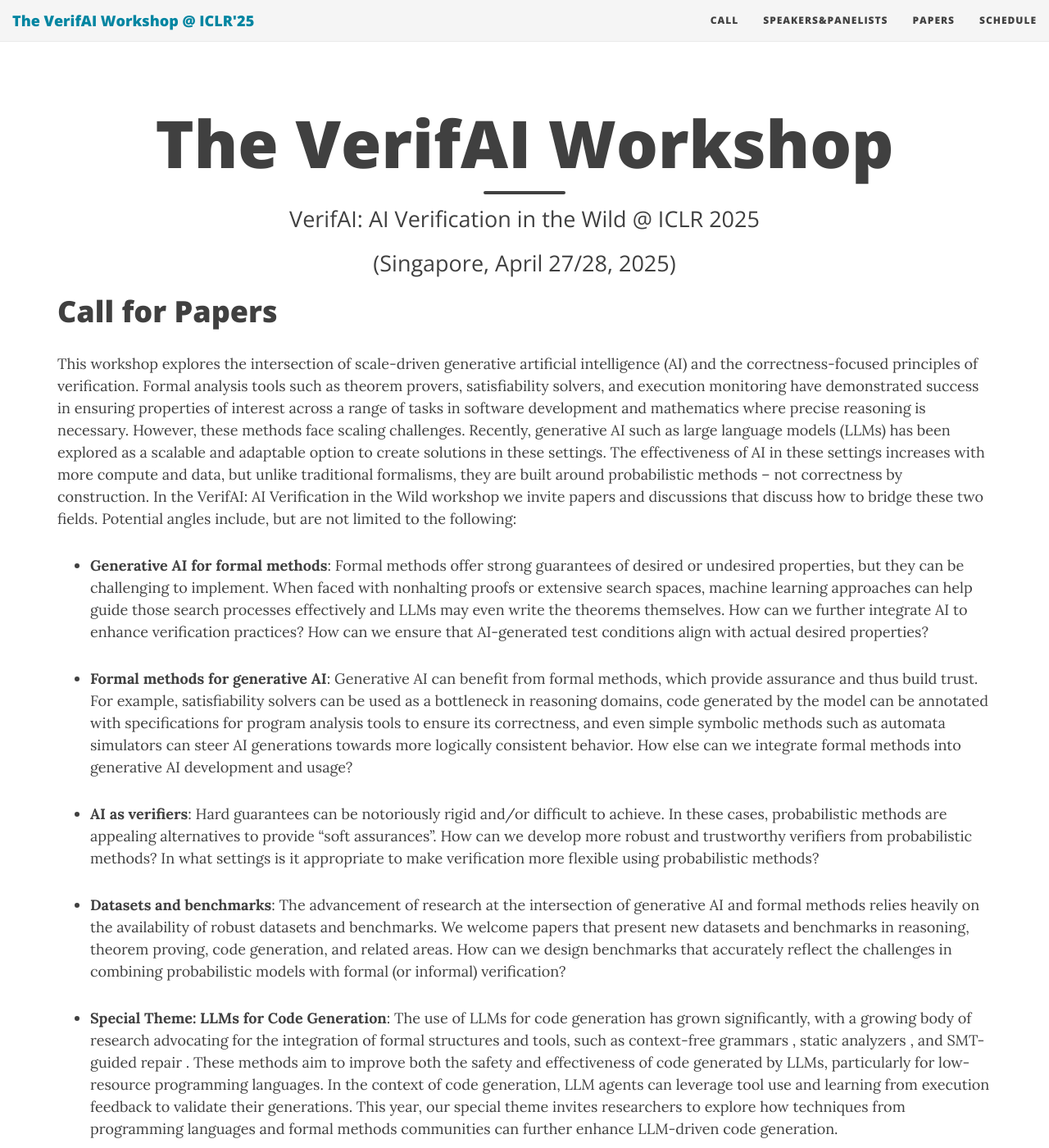
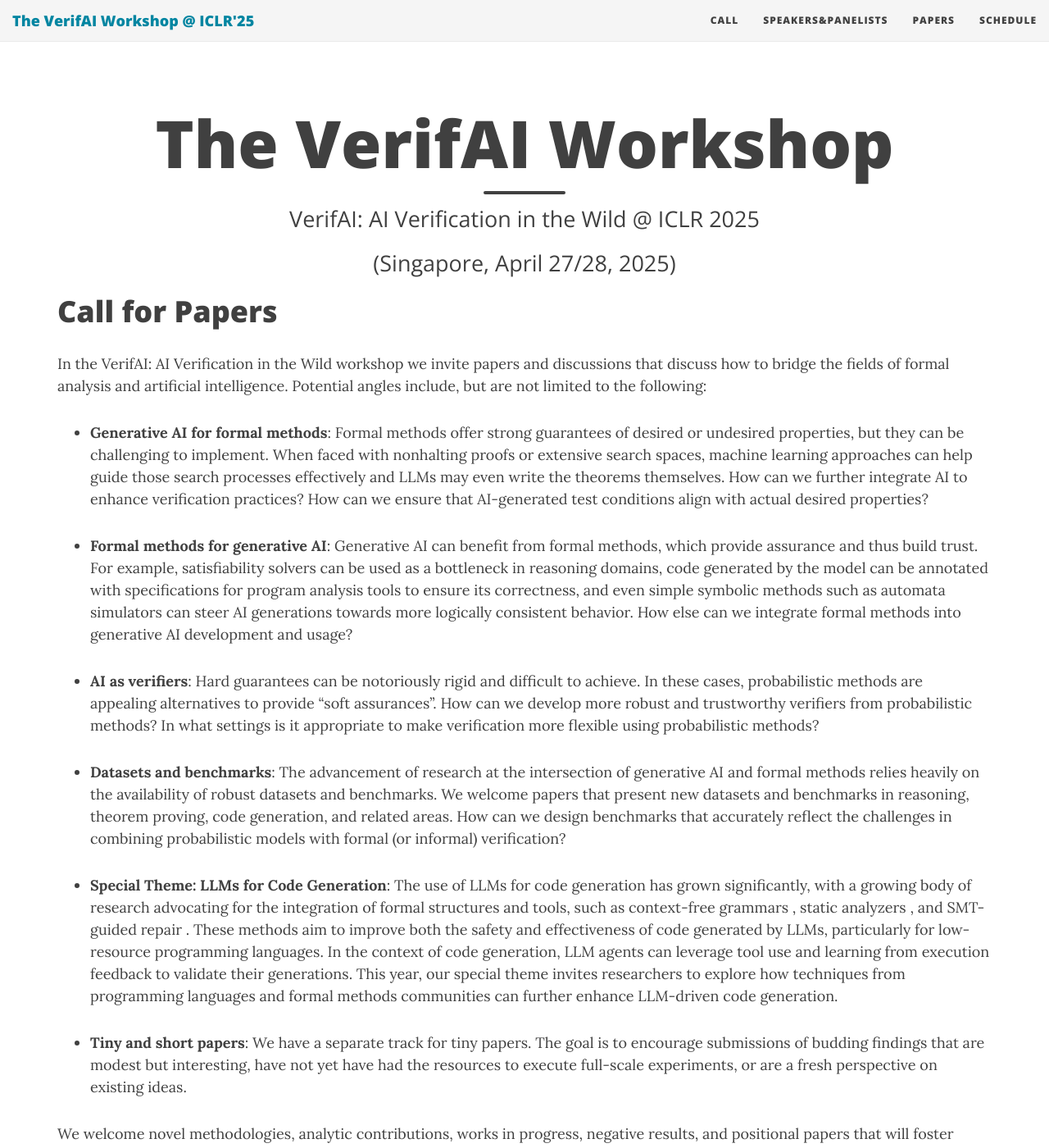
Before and after one commit to verifai-workshop/verifai-workshop.github.io, a Jekyll site: the page built from cfp.md, in a window 1280 px wide and 1400 px high. Shown: the whole window at 82% size. Built offline with Jekyll 4.4.1, drawn with Linux system fonts in a browser that asks for light colours; nearby versions of some CDN libraries; some of the changed text lies outside the part shown.

Commit message:
update cfp

```diff
--- a/cfp.md
+++ b/cfp.md
@@ -11,18 +11,20 @@
 
 # Call for Papers
 
-This workshop explores the intersection of scale-driven generative artificial intelligence (AI) and the correctness-focused principles of verification. Formal analysis tools such as theorem provers, satisfiability solvers, and execution monitoring have demonstrated success in ensuring properties of interest across a range of tasks in software development and mathematics where precise reasoning is necessary. However, these methods face scaling challenges. Recently, generative AI such as large language models (LLMs) has been explored as a scalable and adaptable option to create solutions in these settings. The effectiveness of AI in these settings increases with more compute and data, but unlike traditional formalisms, they are built around probabilistic methods – not correctness by construction. In the VerifAI: AI Verification in the Wild workshop we invite papers and discussions that discuss how to bridge these two fields. Potential angles include, but are not limited to the following:
+In the VerifAI: AI Verification in the Wild workshop we invite papers and discussions that discuss how to bridge the fields of formal analysis and artificial intelligence. Potential angles include, but are not limited to the following:
 - **Generative AI for formal methods**: Formal methods offer strong guarantees of desired or undesired properties, but they can be challenging to implement. When faced with nonhalting proofs or extensive search spaces, machine learning approaches can help guide those search processes effectively and LLMs may even write the theorems themselves. How can we further integrate AI to enhance verification practices? How can we ensure that AI-generated test conditions align with actual desired properties?
 
 - **Formal methods for generative AI**: Generative AI can benefit from formal methods, which provide assurance and thus build trust. For example, satisfiability solvers can be used as a bottleneck in reasoning domains, code generated by the model can be annotated with specifications for program analysis tools to ensure its correctness, and even simple symbolic methods such as automata simulators can steer AI generations towards more logically consistent behavior. How else can we integrate formal methods into generative AI development and usage?
 
-- **AI as verifiers**: Hard guarantees can be notoriously rigid and/or difficult to achieve. In these cases, probabilistic methods are appealing alternatives to provide “soft assurances”. How can we develop more robust and trustworthy verifiers from probabilistic methods? In what settings is it appropriate to make verification more flexible using probabilistic methods?
+- **AI as verifiers**: Hard guarantees can be notoriously rigid and difficult to achieve. In these cases, probabilistic methods are appealing alternatives to provide “soft assurances”. How can we develop more robust and trustworthy verifiers from probabilistic methods? In what settings is it appropriate to make verification more flexible using probabilistic methods?
 
 - **Datasets and benchmarks**: The advancement of research at the intersection of generative AI and formal methods relies heavily on the availability of robust datasets and benchmarks. We welcome papers that present new datasets and benchmarks in reasoning, theorem proving, code generation, and related areas. How can we design benchmarks that accurately reflect the challenges in combining probabilistic models with formal (or informal) verification?
 
 - **Special Theme: LLMs for Code Generation**: The use of LLMs for code generation has grown significantly, with a growing body of research advocating for the integration of formal structures and tools, such as context-free grammars , static analyzers , and SMT-guided repair . These methods aim to improve both the safety and effectiveness of code generated by LLMs, particularly for low-resource programming languages. In the context of code generation, LLM agents can leverage tool use and learning from execution feedback  to validate their generations. This year, our special theme invites researchers to explore how techniques from programming languages and formal methods communities can further enhance LLM-driven code generation.
 
-We welcome novel methodologies, analytic contributions, works in progress, negative results, and review and positional papers that will foster discussion. We will also have a track for tiny or short papers.
+- **Tiny and short papers**: We have a separate track for tiny papers. The goal is to encourage submissions of budding findings that are modest but interesting, have not yet have had the resources to execute full-scale experiments, or are a fresh perspective on existing ideas.
+
+We welcome novel methodologies, analytic contributions, works in progress, negative results, and positional papers that will foster discussion.
 
 ### Important Dates
 
@@ -35,7 +37,9 @@
 
 ### Submission Requirements
 
-Submissions to VerifAI are limited to 8 pages of content, but may contain an unlimited number of pages for references and appendices. The latter may not necessarily be read by the reviewers. We request and recommend that authors rely on the supplementary material only to include minor details (e.g., hyperparameter settings, reproducibility information, etc.) that do not fit in the 8 pages. The review process is double-blind, so please ensure that all papers are appropriately anonymised.
+Submissions to VerifAI are limited to 8 pages of content for regular submissions, and 2 pages of content for tiny papers.
+
+Outside of the content page limit, submissions may also contain an unlimited number of pages for references and appendices. These may not necessarily be read by the reviewers. We request and recommend that authors rely on the supplementary material only to include minor details (e.g., hyperparameter settings, reproducibility information, etc.) that do not fit in the main content pages pages. The review process is double-blind, so please ensure that all papers are appropriately anonymised.
 
 All submissions must be formatted with LaTeX using the [ICLR paper format](https://github.com/ICLR/Master-Template/raw/master/iclr2025.zip).
 
```
Also changed, not shown: papers.md (+2 -2 lines), 3 other files.
